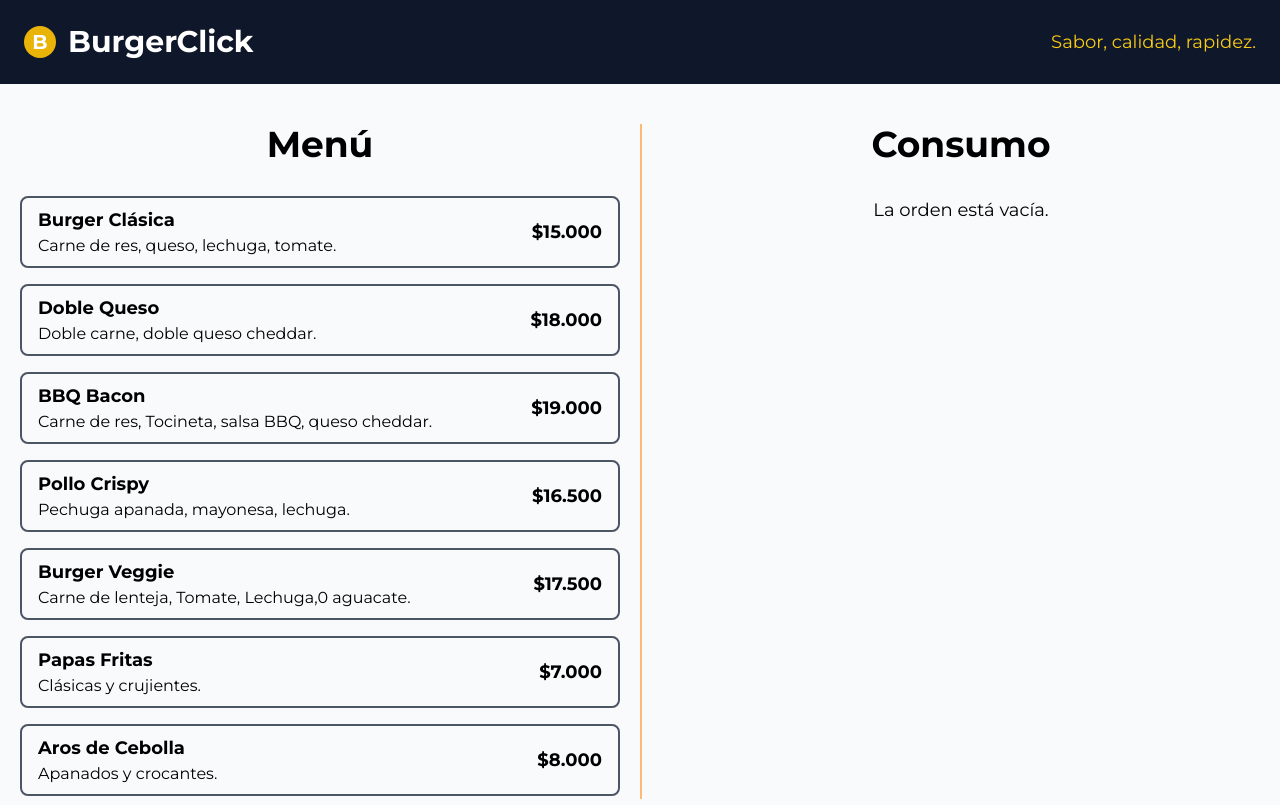
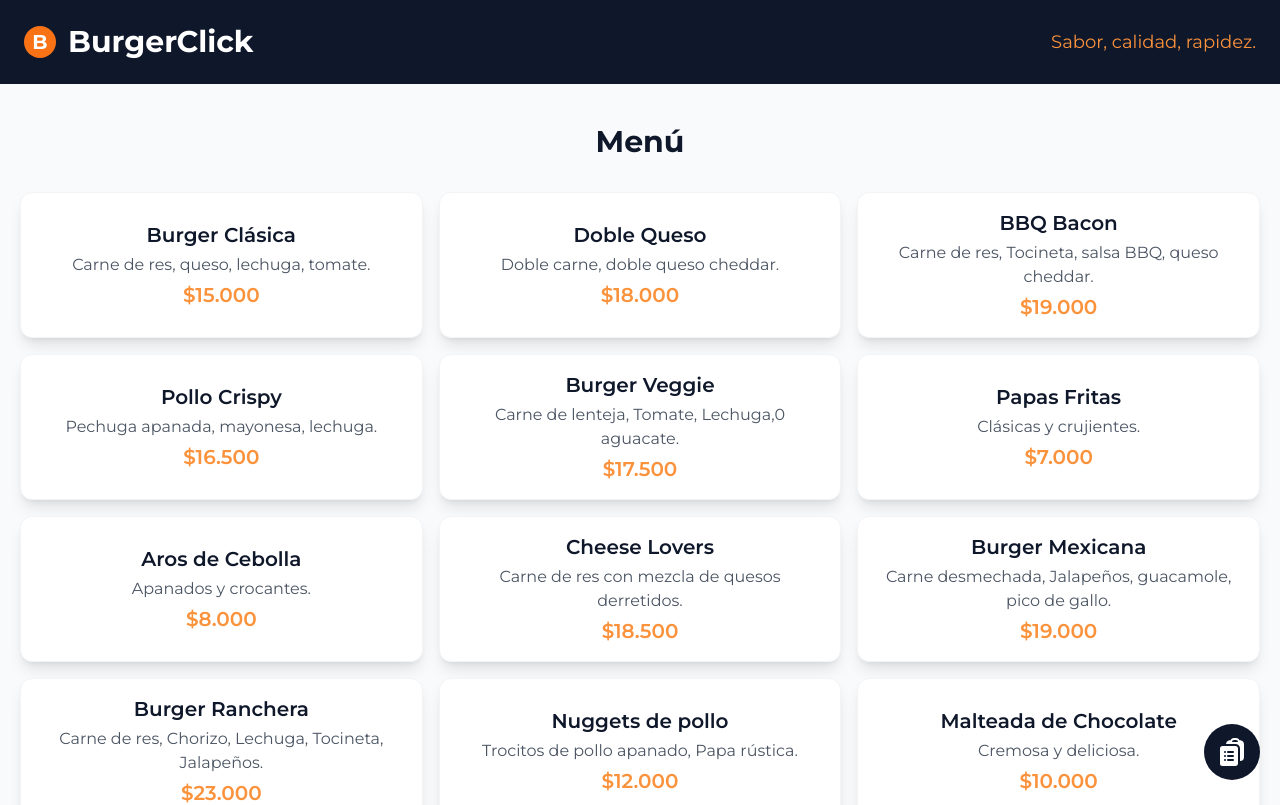
Before and after one commit to fzflorez/mf-burger-click, a React (Vite) app: page / in a window 1280 px wide. Shown: the top 805 px of the page. Built offline with nearby package versions, Linux system fonts and the light colour scheme.

Commit message:
feat: update menu list design and add module to view order summary

```diff
--- a/index.html
+++ b/index.html
@@ -12,7 +12,7 @@
     <link href="https://fonts.googleapis.com/css2?family=Montserrat:wght@400;500;600;700&display=swap" rel="stylesheet">
     <title>BurgerClick | Mauricio Florez</title>
   </head>
-  <body class="font-sans bg-slate-50">
+  <body class="font-sans bg-slate-50 text-slate-900">
     <div id="root"></div>
     <script type="module" src="/src/main.tsx"></script>
   </body>
--- a/src/App.tsx
+++ b/src/App.tsx
@@ -1,38 +1,62 @@
-import Header from "./components/Header"
-import MenuItemList from "./components/MenuItemList"
-import OrderContents from "./components/OrderContents"
-import OrderTotals from "./components/OrderTotals"
-import TipPrecentajeForm from "./components/TipPrecentajeForm"
-import { menuItems } from "./data/db"
-import useOrder from "./hooks/useOrder"
+import { ClipboardDocumentListIcon } from "@heroicons/react/24/solid";
+import Header from "./components/Header";
+import MenuItemList from "./components/MenuItemList";
+import OrderContents from "./components/OrderContents";
+import OrderTotals from "./components/OrderTotals";
+import TipPrecentajeForm from "./components/TipPrecentajeForm";
+import { menuItems } from "./data/db";
+import useOrder from "./hooks/useOrder";
+import { XMarkIcon } from "@heroicons/react/24/solid";
 
 function App() {
-
-  const { order, tip, setTip, addItem, handleClickIncrease, handleClickDecrease, removeItem, saveOrder } = useOrder()
+  const {
+    order,
+    tip,
+    setTip,
+    openModalOrder,
+    setOpenModalOrder,
+    addItem,
+    handleClickIncrease,
+    handleClickDecrease,
+    removeItem,
+    saveOrder,
+  } = useOrder();
 
   return (
-    <div>
+    <>
       <Header />
 
-      <main className="scrollbar-custom max-w-7xl h-[calc(100vh-85px)] overflow-y-scroll mx-auto space-y-6 md:space-y-0 grid md:grid-cols-2 py-8 md:py-10">
-        <div className=" px-3 md:px-5">
-          <h2 className=" text-3xl font-black text-center md:text-4xl">Menú</h2>
+      <main className="max-w-7xl mx-auto space-y-6 md:space-y-0 grid py-8 md:py-10 relative">
+        <div className="px-3 md:px-5 relative">
+          <h2 className="text-2xl font-black text-center sm:text-3xl">Menú</h2>
 
-          <div className=" space-y-4 mt-6 md:mt-8">
-            {menuItems.map( item => (
-              <MenuItemList
-                key={item.id}
-                item={item}
-                addItem={addItem}
-              />
+          <div className="mt-6 sm:mt-8 grid sm:grid-cols-2 xl:grid-cols-3 gap-4">
+            {menuItems.map((item) => (
+              <MenuItemList key={item.id} item={item} addItem={addItem} />
             ))}
           </div>
         </div>
 
-        <div className=" px-3 border-l-2 md:border-orange-300 md:px-5">
-          <h2 className=" text-3xl font-black text-center md:text-4xl">Consumo</h2>
+        <button onClick={() => setOpenModalOrder(true)}>
+          <div className="w-full min-w-12 max-w-14 p-3 bg-slate-900 rounded-full text-white fixed bottom-5 right-5">
+            <ClipboardDocumentListIcon />
+          </div>
+        </button>
 
-          <div className=" mt-8 space-y-6">
+        {openModalOrder && (
+          <div className="fixed right-0 top-0 -inset-0inset-0 w-full max-w-lg h-screen bg-white rounded-l-xl p-5">
+            <button
+              onClick={() => setOpenModalOrder(false)}
+              className="w-full flex justify-end"
+            >
+              <XMarkIcon className="w-8 h-8 p-1 rounded-full hover:bg-gray-200 transition duration-300 ease-in-out" />
+            </button>
+
+            <h2 className="text-2xl font-black text-center sm:text-3xl">
+              Tu pedido
+            </h2>
+
+            <div className="mt-8 space-y-6">
               {order.length ? (
                 <>
                   <OrderContents
@@ -42,24 +66,19 @@ function App() {
                     removeItem={removeItem}
                   />
 
-                <TipPrecentajeForm
-                  setTip={setTip}
-                />
+                  <TipPrecentajeForm setTip={setTip} />
 
-                <OrderTotals
-                  order={order}
-                  tip={tip}
-                  saveOrder={saveOrder}
-                />
+                  <OrderTotals order={order} tip={tip} saveOrder={saveOrder} />
                 </>
-            ) :
-              <p className=" text-lg text-center">La orden está vacía.</p>
-            }
+              ) : (
+                <p className="text-lg text-center">La orden está vacía.</p>
+              )}
             </div>
           </div>
+        )}
       </main>
-    </div>
-  )
+    </>
+  );
 }
 
-export default App
+export default App;
--- a/src/components/Header.tsx
+++ b/src/components/Header.tsx
@@ -3,11 +3,17 @@ export default function Header() {
     <header className="p-6 bg-slate-900">
       <div className=" max-w-screen-xl w-full mx-auto flex justify-center sm:justify-between items-center">
         <div className="flex items-center gap-3">
-          <div className="w-8 h-8 bg-yellow-500 rounded-full flex items-center justify-center font-bold text-lg sm:text-xl text-white">B</div>
-          <h1 className="text-2xl sm:text-3xl font-bold text-white">BurgerClick</h1>
+          <div className="w-8 h-8 bg-orange-500 rounded-full flex items-center justify-center font-bold text-lg sm:text-xl text-white">
+            B
+          </div>
+          <h1 className="text-2xl sm:text-3xl font-bold text-white">
+            BurgerClick
+          </h1>
         </div>
-        <h3 className="hidden sm:flex text-yellow-400 text-base sm:text-lg">Sabor, calidad, rapidez.</h3>
+        <h3 className="hidden sm:flex text-orange-400 text-base sm:text-lg">
+          Sabor, calidad, rapidez.
+        </h3>
       </div>
     </header>
-  )
+  );
 }
--- a/src/components/MenuItemList.tsx
+++ b/src/components/MenuItemList.tsx
@@ -1,23 +1,25 @@
-import { formatCurrency } from "../helpers"
-import { MenuItem } from "../types"
+import { formatCurrency } from "../helpers";
+import { MenuItem } from "../types";
 
 type MenuItemListProps = {
-  item: MenuItem
-  addItem: (item: MenuItem) => void
-}
+  item: MenuItem;
+  addItem: (item: MenuItem) => void;
+};
 
-export default function MenuItemList({item, addItem} : MenuItemListProps) {
+export default function MenuItemList({ item, addItem }: MenuItemListProps) {
   return (
     <button
-      className=" w-full flex justify-between items-center border-2 border-gray-600 rounded-lg px-3 py-3 hover:bg-gray-300 md:px-4 md:py-2"
+      className="w-full flex flex-col justify-center items-center rounded-xl p-4 bg-white shadow-lg border border-gray-100 hover:scale-[1.03] transition duration-300 ease-in-out space-y-1 sm:p6"
       onClick={() => addItem(item)}
     >
-      <div className=" text-left">
-        <p className=" text-base font-bold leading-none md:text-lg">{item.name}</p>
-        <p className=" text-sm md:text-base">{item.description}</p>
+      <div className="space-y-1">
+        <p className="text-lg font-semibold sm:text-xl">{item.name}</p>
+        <p className="text-sm sm:text-base text-gray-600">{item.description}</p>
       </div>
 
-      <p className=" text-base font-bold md:text-lg">{formatCurrency(item.price)}</p>
+      <p className="text-lg font-semibold sm:text-xl text-orange-400">
+        {formatCurrency(item.price)}
+      </p>
     </button>
-  )
+  );
 }
--- a/src/hooks/useOrder.ts
+++ b/src/hooks/useOrder.ts
@@ -1,62 +1,78 @@
-import { useEffect, useState } from "react"
-import { MenuItem, OrderItem } from "../types"
+import { useEffect, useState } from "react";
+import { MenuItem, OrderItem } from "../types";
 
 export default function useOrder() {
+  const initialOrder = () => {
+    const localStorageOrder = localStorage.getItem("order");
+    return localStorageOrder ? JSON.parse(localStorageOrder) : [];
+  };
 
-  const initialOrder = () => {
-    const localStorageOrder = localStorage.getItem("order")
-    return localStorageOrder ? JSON.parse(localStorageOrder) : []
-  }
-
-  const [ order, setOrder ] = useState<OrderItem[]>(initialOrder)
-  const [ tip, setTip ] = useState(0)
+  const [order, setOrder] = useState<OrderItem[]>(initialOrder);
+  const [tip, setTip] = useState(0);
+  const [openModalOrder, setOpenModalOrder] = useState(false);
 
   useEffect(() => {
-    localStorage.setItem("order", JSON.stringify(order))
-  }, [order])
+    localStorage.setItem("order", JSON.stringify(order));
+  }, [order]);
 
   useEffect(() => {
-    if ( order.length === 0 ) {
-      setTip(0)
+    if (order.length === 0) {
+      setTip(0);
     }
-  }, [order])
+  }, [order]);
 
-  const addItem = (item : MenuItem) => {
-    const itemExist = order.find(orderItem => orderItem.id === item.id)
+  const addItem = (item: MenuItem) => {
+    const itemExist = order.find((orderItem) => orderItem.id === item.id);
 
-    if ( !itemExist ) {
-      const newItem = {...item, quantity: 1}
-      setOrder([...order, newItem])
+    if (!itemExist) {
+      const newItem = { ...item, quantity: 1 };
+      setOrder([...order, newItem]);
     }
-  }
+  };
 
-  const handleClickIncrease = (item : MenuItem) => {
-    const updateOrder = order.map(orderItem => orderItem.id === item.id ? {...orderItem, quantity: orderItem.quantity < 15 ? orderItem.quantity + 1 : 15} : orderItem)
-    setOrder(updateOrder)
-  }
+  const handleClickIncrease = (item: MenuItem) => {
+    const updateOrder = order.map((orderItem) =>
+      orderItem.id === item.id
+        ? {
+            ...orderItem,
+            quantity: orderItem.quantity < 15 ? orderItem.quantity + 1 : 15,
+          }
+        : orderItem
+    );
+    setOrder(updateOrder);
+  };
 
-  const handleClickDecrease = (item : MenuItem) => {
-    const updateOrder = order.map(orderItem => orderItem.id === item.id ? {...orderItem, quantity: orderItem.quantity > 1 ? orderItem.quantity - 1 : 1} : orderItem)
-    setOrder(updateOrder)
-  }
+  const handleClickDecrease = (item: MenuItem) => {
+    const updateOrder = order.map((orderItem) =>
+      orderItem.id === item.id
+        ? {
+            ...orderItem,
+            quantity: orderItem.quantity > 1 ? orderItem.quantity - 1 : 1,
+          }
+        : orderItem
+    );
+    setOrder(updateOrder);
+  };
 
-  const removeItem = (id : MenuItem["id"]) => {
-    setOrder(order.filter(item => item.id !== id))
-  }
+  const removeItem = (id: MenuItem["id"]) => {
+    setOrder(order.filter((item) => item.id !== id));
+  };
 
   const saveOrder = () => {
-    setOrder([])
-    setTip(0)
-  }
+    setOrder([]);
+    setTip(0);
+  };
 
   return {
     order,
     tip,
     setTip,
+    openModalOrder,
+    setOpenModalOrder,
     addItem,
     handleClickIncrease,
     handleClickDecrease,
     removeItem,
-    saveOrder
-  }
+    saveOrder,
+  };
 }
```
Lines whose indentation alone changed are shown as unchanged.
